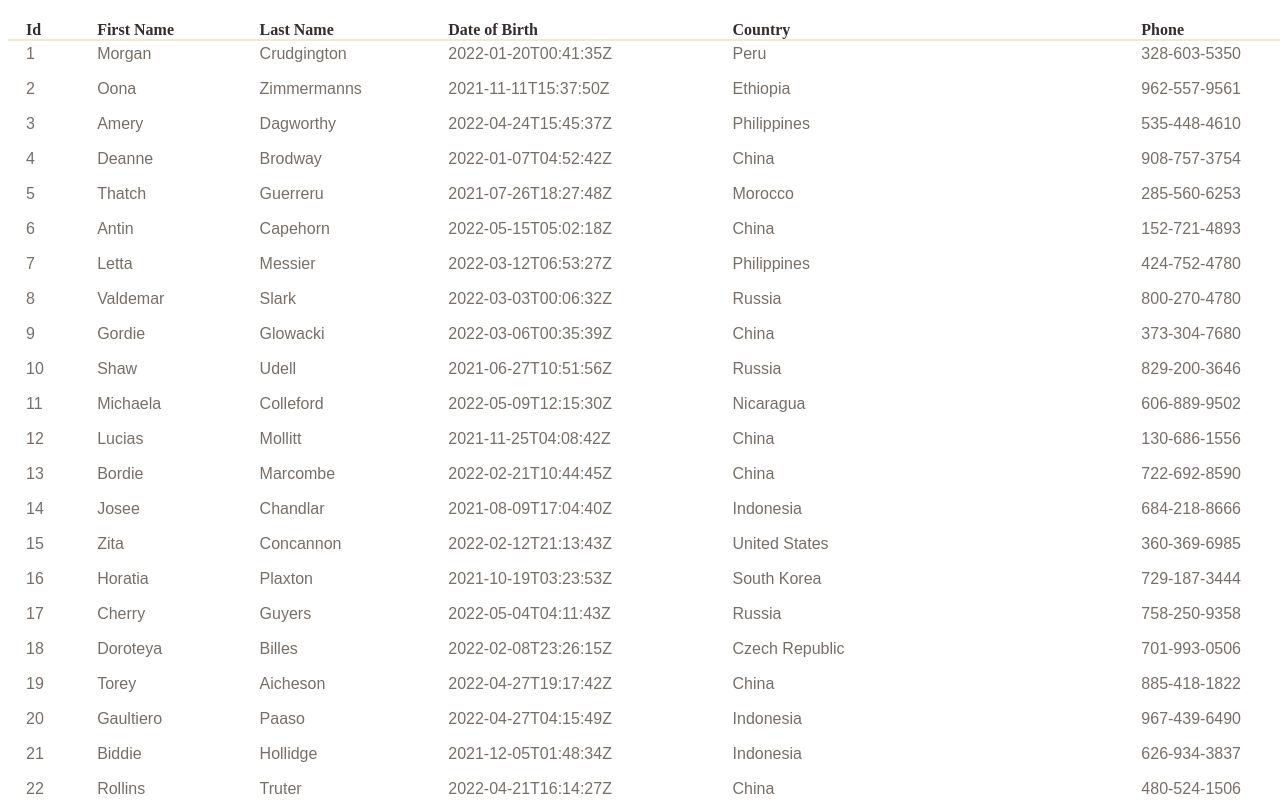
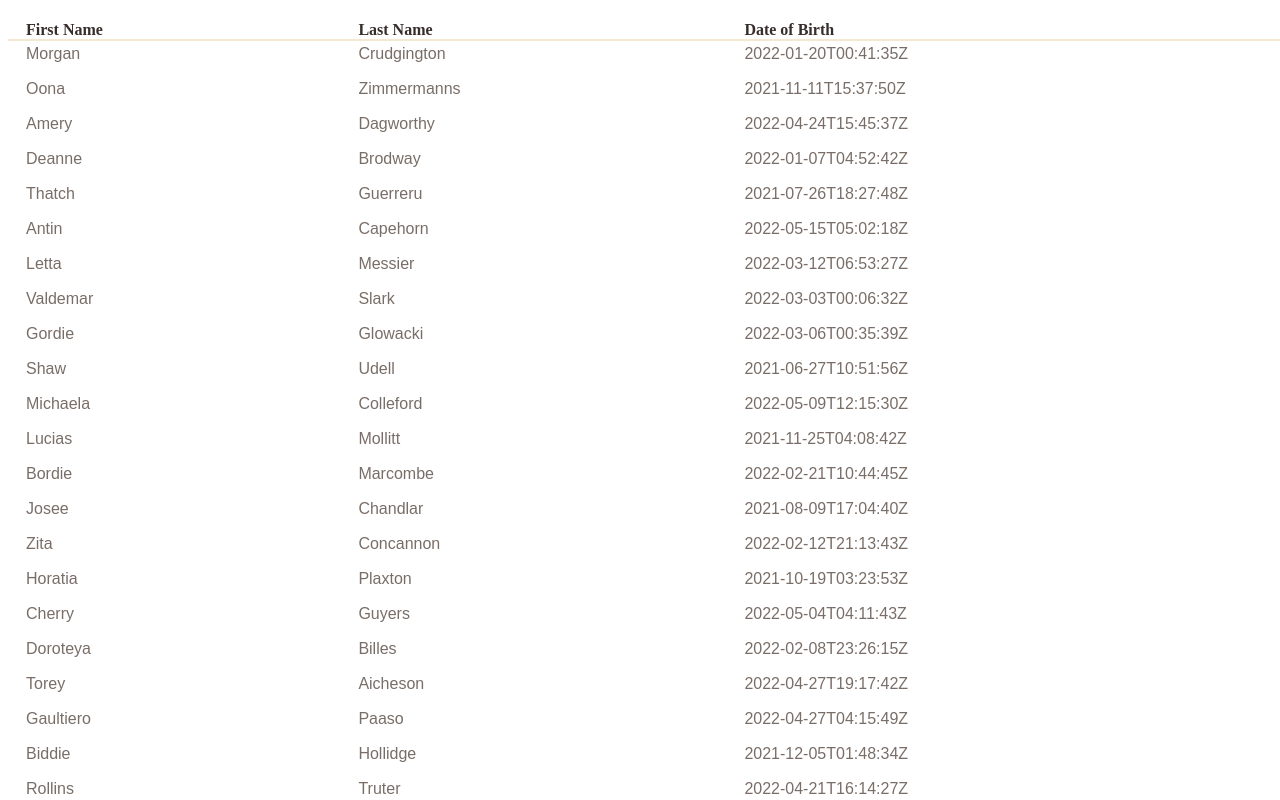
Before and after one commit to kurtreyn/react-table-practice, a React (Create React App) app: page / in a window 1280 px wide. Shown: the top 800 px of the page. Built offline with nearby package versions, Linux system fonts and the light colour scheme.

Commit message:
define multiple columns

```diff
--- a/src/components/BasicTable.js
+++ b/src/components/BasicTable.js
@@ -1,12 +1,13 @@
 import React, { useMemo } from 'react';
 import { useTable } from 'react-table';
 import MOCK_DATA from '../data/MOCK_DATA.json';
-import { COLUMNS } from './columns';
+import { COLUMNS, COLUMNS_ALT } from './columns';
 import './table.css';
 
 function BasicTable({ tableData }) {
   const columns = useMemo(() => COLUMNS, []);
   const data = useMemo(() => MOCK_DATA, []);
+  const columnsAlt = useMemo(() => COLUMNS_ALT, []);
 
   const {
     getTableProps,
@@ -16,7 +17,8 @@ function BasicTable({ tableData }) {
     rows,
     prepareRow,
   } = useTable({
-    columns,
+    // columns,
+    columns: columnsAlt,
     data,
   });
 
--- a/src/components/columns.js
+++ b/src/components/columns.js
@@ -30,3 +30,21 @@ export const COLUMNS = [
     accessor: 'phone',
   },
 ];
+
+export const COLUMNS_ALT = [
+  {
+    Header: 'First Name',
+    Footer: 'First Name',
+    accessor: 'first_name',
+  },
+  {
+    Header: 'Last Name',
+    Footer: 'Last Name',
+    accessor: 'last_name',
+  },
+  {
+    Header: 'Date of Birth',
+    Footer: 'Date of Birth',
+    accessor: 'date_of_birth',
+  },
+];
```
